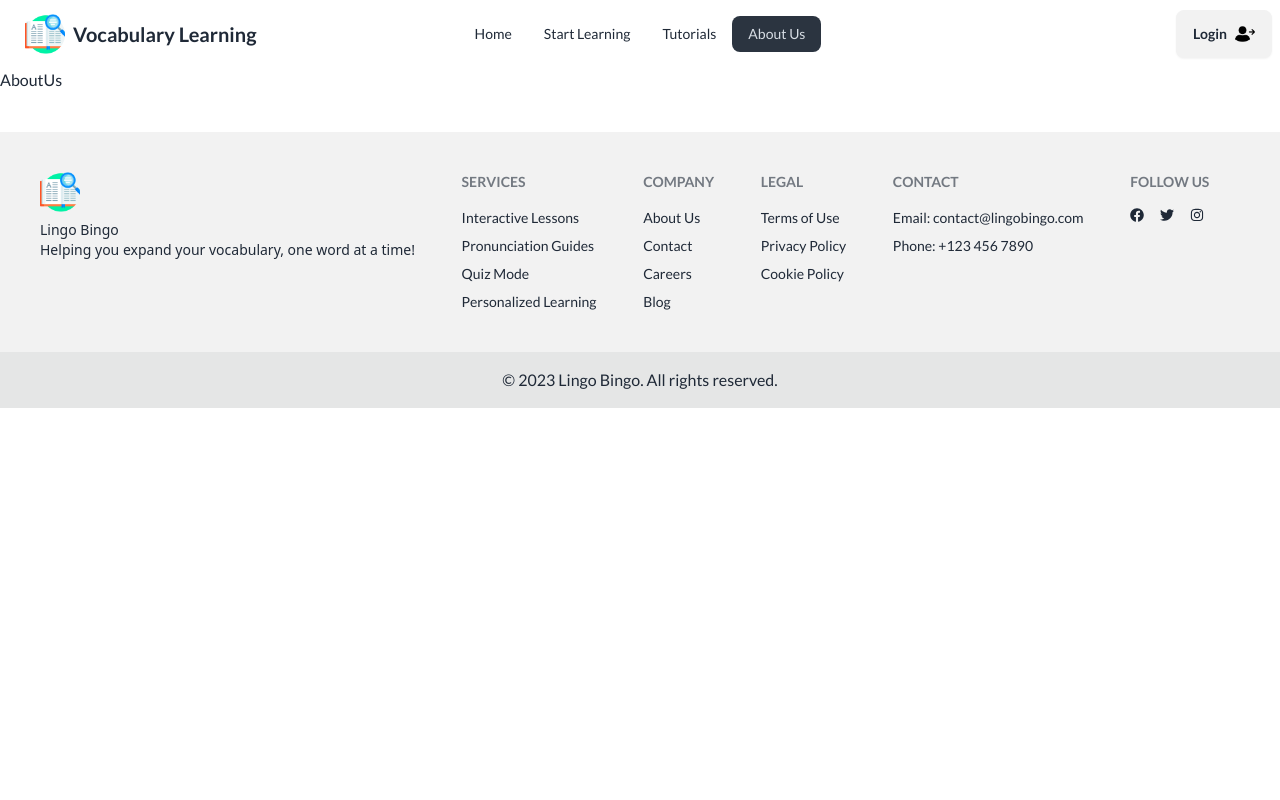
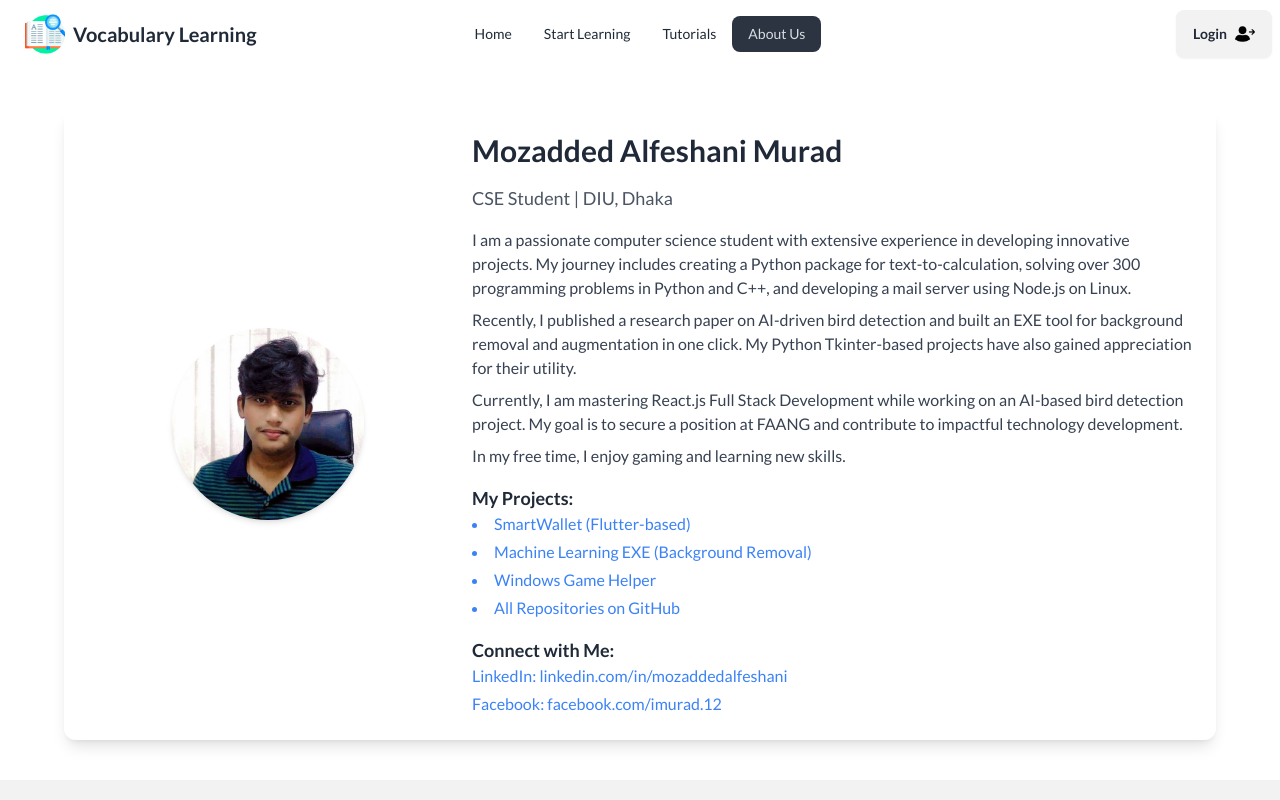
Before and after one commit to mozaddedalfeshani/p9-VocabularyLearning, a React (Vite) app: page /about-us in a window 1280 px wide. Shown: the top 800 px of the page. Built offline with nearby package versions, Linux system fonts and the light colour scheme; no server answers; a web font is replaced by a local one.

Commit message:
Add SelfIntroductionCard component to AboutUs page with personal profile and project links

```diff
--- a/src/pages/AboutUs.jsx
+++ b/src/pages/AboutUs.jsx
@@ -1,5 +1,128 @@
 import React from "react";
+import myPhoto from "../assets/images/myPhoto.jpg";
+
+const SelfIntroductionCard = () => {
+  return (
+    <div className="flex flex-col md:flex-row items-center max-w-6xl mx-auto shadow-lg  bg-[#ffffffc0] rounded-xl p-6 space-y-6 md:space-y-0 md:space-x-6 mt-10 ">
+      {/* Left side: Profile Image */}
+      <div className="md:w-1/3 flex justify-center">
+        <img
+          src={myPhoto} // Replace with your image URL
+          alt="Murad's Profile"
+          className="rounded-full w-40 h-40 md:w-48 md:h-48 object-cover shadow-md"
+        />
+      </div>
+
+      {/* Right side: Info */}
+      <div className="md:w-2/3 text-left space-y-4">
+        {/* Name and Title */}
+        <h2 className="text-2xl md:text-3xl font-bold text-gray-800">
+          Mozadded Alfeshani Murad
+        </h2>
+        <p className="text-gray-600 text-lg">CSE Student | DIU, Dhaka</p>
+
+        {/* Introduction */}
+        <div className="text-sm md:text-base text-gray-700 space-y-2">
+          <p>
+            I am a passionate computer science student with extensive experience
+            in developing innovative projects. My journey includes creating a
+            Python package for text-to-calculation, solving over 300 programming
+            problems in Python and C++, and developing a mail server using
+            Node.js on Linux.
+          </p>
+          <p>
+            Recently, I published a research paper on AI-driven bird detection
+            and built an EXE tool for background removal and augmentation in one
+            click. My Python Tkinter-based projects have also gained
+            appreciation for their utility.
+          </p>
+          <p>
+            Currently, I am mastering React.js Full Stack Development while
+            working on an AI-based bird detection project. My goal is to secure
+            a position at FAANG and contribute to impactful technology
+            development.
+          </p>
+          <p>In my free time, I enjoy gaming and learning new skills.</p>
+        </div>
+
+        {/* Links to Projects */}
+        <div>
+          <h3 className="text-lg font-semibold text-gray-800">My Projects:</h3>
+          <ul className="list-disc list-inside space-y-1 text-blue-500">
+            <li>
+              <a
+                href="https://github.com/mozaddedalfeshani/smartwallet"
+                target="_blank"
+                rel="noopener noreferrer"
+                className="hover:underline">
+                SmartWallet (Flutter-based)
+              </a>
+            </li>
+            <li>
+              <a
+                href="https://github.com/mozaddedalfeshani/mclx_ml_exe"
+                target="_blank"
+                rel="noopener noreferrer"
+                className="hover:underline">
+                Machine Learning EXE (Background Removal)
+              </a>
+            </li>
+            <li>
+              <a
+                href="https://mozaddedalfeshani.github.io/mclx/"
+                target="_blank"
+                rel="noopener noreferrer"
+                className="hover:underline">
+                Windows Game Helper
+              </a>
+            </li>
+            <li>
+              <a
+                href="https://github.com/mozaddedalfeshani/"
+                target="_blank"
+                rel="noopener noreferrer"
+                className="hover:underline">
+                All Repositories on GitHub
+              </a>
+            </li>
+          </ul>
+        </div>
+
+        {/* Social Links */}
+        <div>
+          <h3 className="text-lg font-semibold text-gray-800">
+            Connect with Me:
+          </h3>
+          <ul className="space-y-1">
+            <li>
+              <a
+                href="https://www.linkedin.com/in/mozaddedalfeshani/"
+                target="_blank"
+                rel="noopener noreferrer"
+                className="text-blue-500 hover:underline">
+                LinkedIn: linkedin.com/in/mozaddedalfeshani
+              </a>
+            </li>
+            <li>
+              <a
+                href="https://www.facebook.com/imurad.12"
+                target="_blank"
+                rel="noopener noreferrer"
+                className="text-blue-500 hover:underline">
+                Facebook: facebook.com/imurad.12
+              </a>
+            </li>
+          </ul>
+        </div>
+      </div>
+    </div>
+  );
+};
 
 export default function AboutUs() {
-  return <div>AboutUs</div>;
+  return (
+    <div>
+      <SelfIntroductionCard />
+    </div>
+  );
 }
```
Also changed, not shown: src/assets/images/myPhoto.jpg (added).
